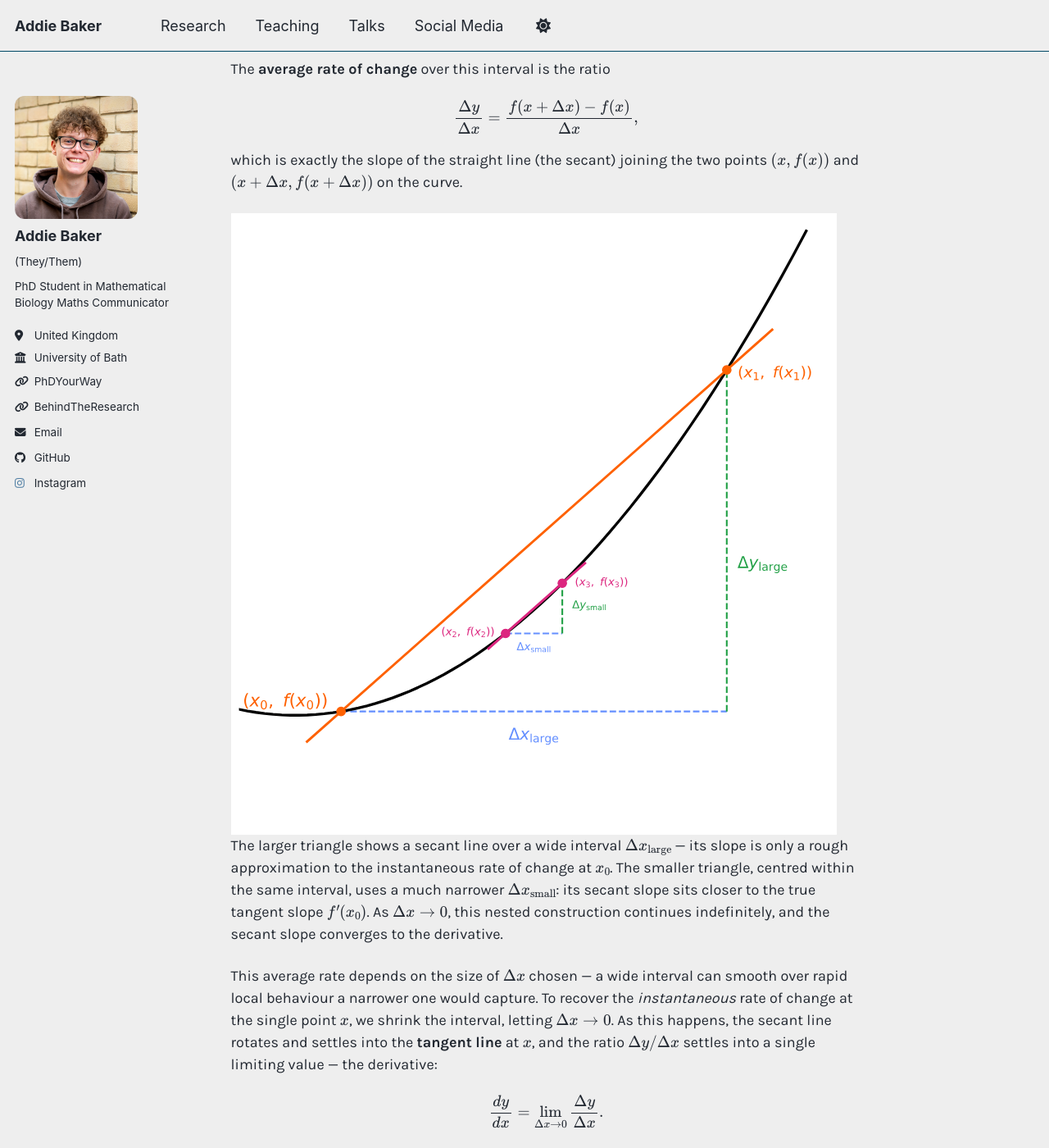
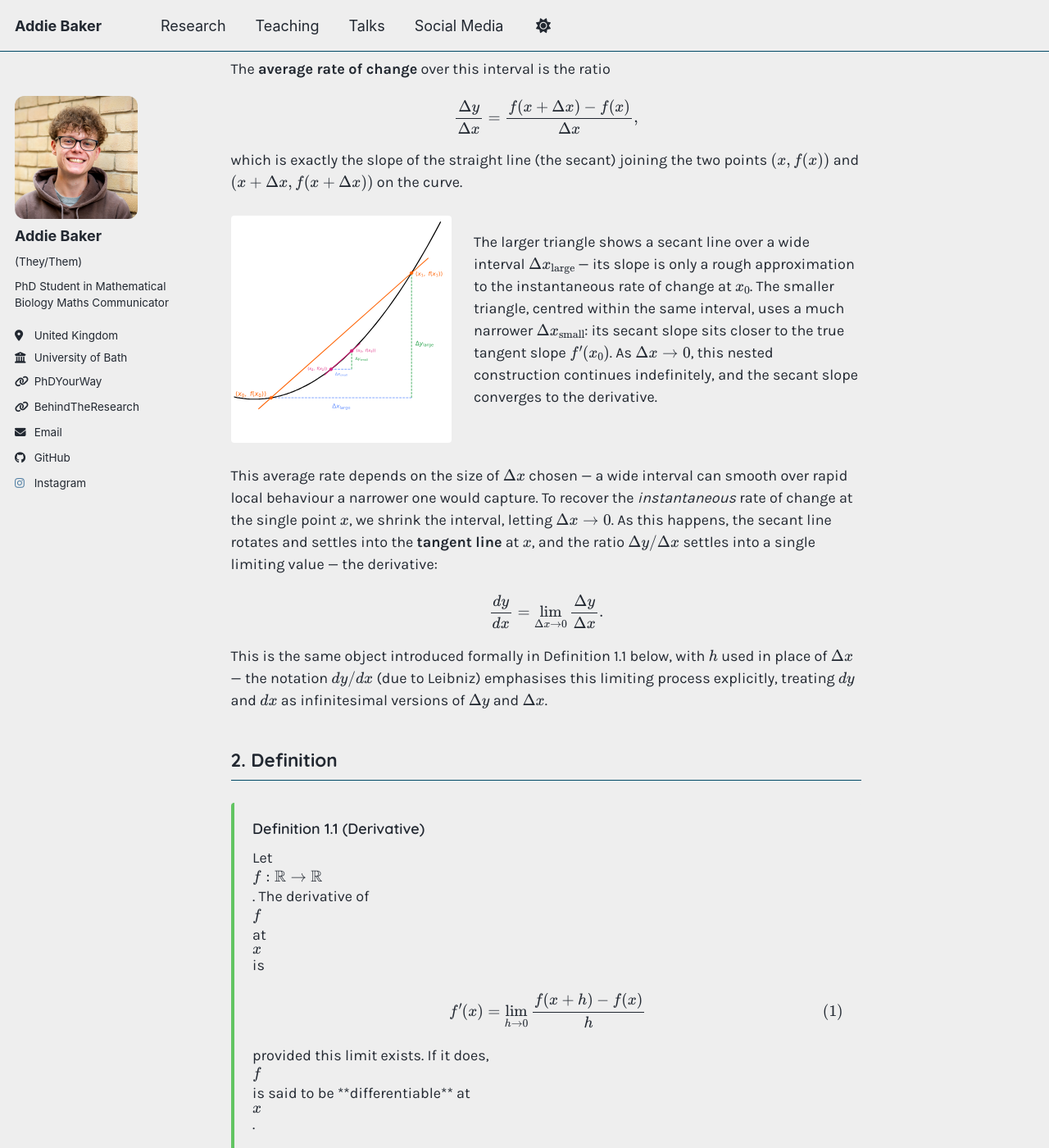
Before and after one commit to addie-02/addie-02.github.io, a Jekyll site: the page built from _lessons/01-derivatives.md, in a window 1280 px wide and 1400 px high, scrolled down 414 px. Shown: the whole window at 82% size. Built offline with Jekyll 4.4.1, drawn with Linux system fonts in a browser that asks for light colours; a script bundle is joined from its source files by our own code; library files that are not in the unit come from our copies.

Commit message:
Add styles for figure-with-text layout
Added styles for figure-with-text class to enhance layout.

```diff
--- a/_sass/_lessons.scss
+++ b/_sass/_lessons.scss
@@ -39,6 +39,35 @@
   font-weight: 600;
   display: block;
   margin-bottom: 0.5em;
+}
+
+.figure-with-text {
+  display: flex;
+  flex-direction: row;
+  align-items: center;
+  gap: 1.5em;
+  margin: 1.5em 0;
+
+  img {
+    flex: 0 0 35%;
+    max-width: 35%;
+    border-radius: $border-radius;
+    display: block;
+  }
+
+  .figure-explanation {
+    flex: 1 1 auto;
+  }
+
+  @include breakpoint(max-width $medium) {
+    flex-direction: column;
+    align-items: stretch;
+
+    img {
+      flex: 0 0 auto;
+      max-width: 100%;
+    }
+  }
 }
 
 /* ==========================================================================
```
